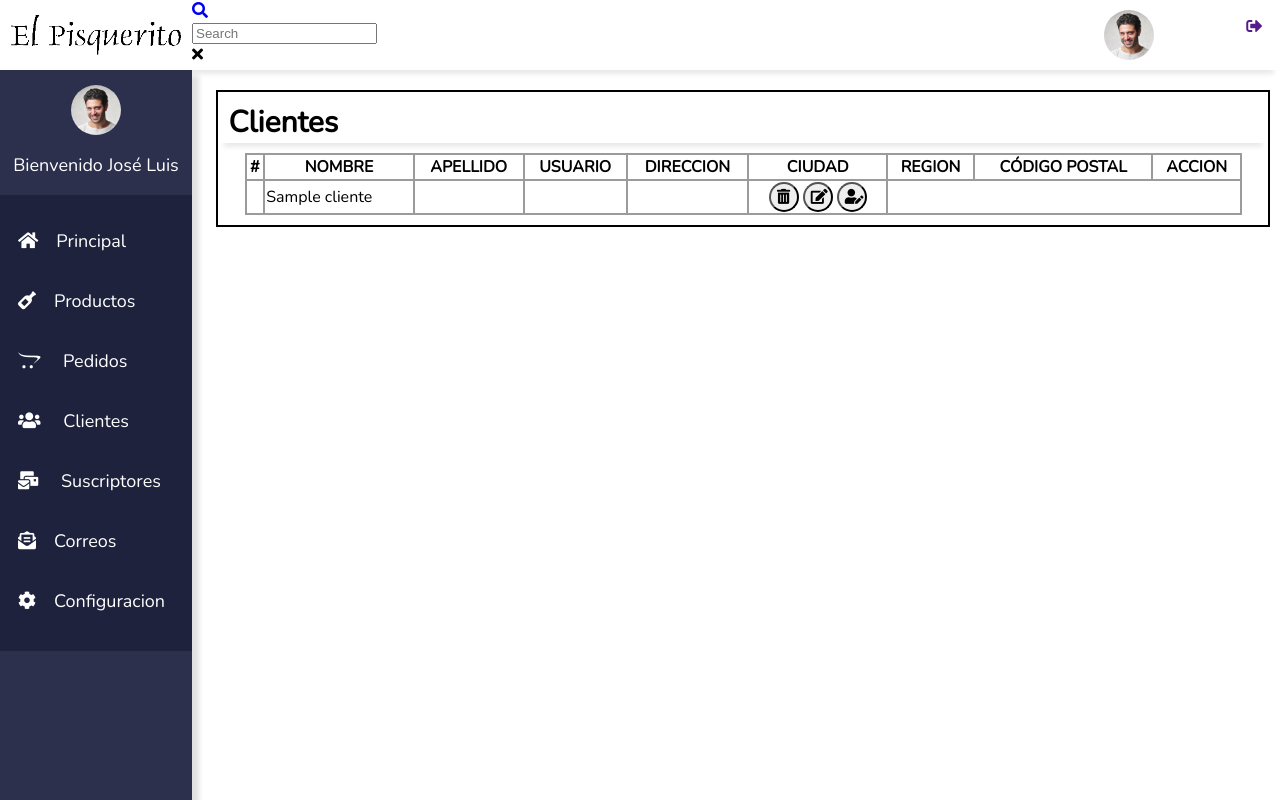
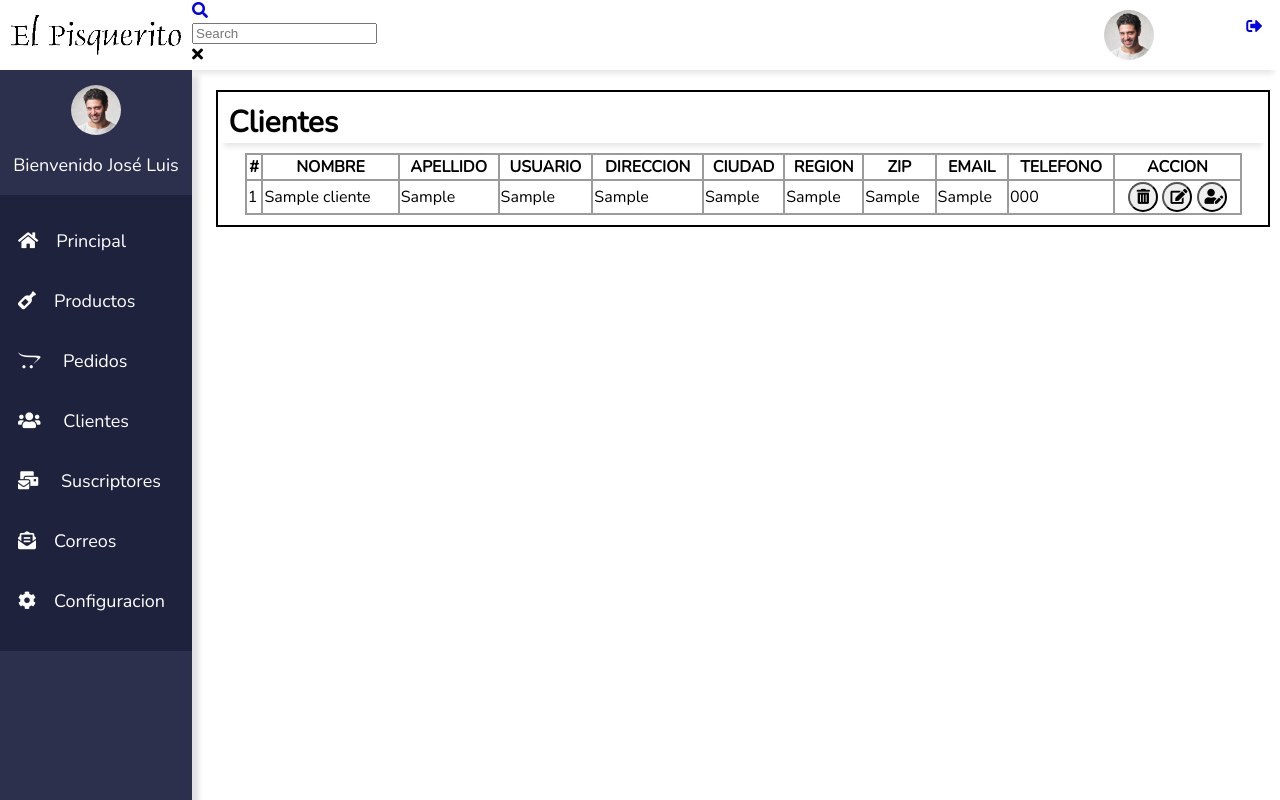
Before and after one commit to josephpm19/TallerDeSoftwareII, a PHP site: page /admin/clientes.php in a window 1280 px wide. Run offline with PHP 8.4, Linux system fonts and the light colour scheme; a user stored in the database is signed in; tables that the repository leaves empty or names only in its code hold one stand-in row (values such as "Sample post"); data that the repository does not hold is empty; some libraries are stand-ins or nearby versions.

Commit message:
clientes corregido

```diff
--- a/admin/agregar_producto.php
+++ b/admin/agregar_producto.php
@@ -1,5 +1,9 @@
 <?php
 session_start();
+if (!isset($_SESSION["nombre"])) {
+    header('Location: ../login.php');
+}
+
 $db = new PDO('mysql:host=localhost;dbname=pisquerito;charset=utf8', 'root', '');
 $stmt = $db->query("SELECT * FROM producto");
 $producto = $stmt->fetchAll();
@@ -34,7 +38,7 @@ $producto = $stmt->fetchAll();
                             <input id="titulo" name="titleproducto" type="text" placeholder="Título del producto" required>
                         </div>
                         <div class="fields">
-                            <input id="precio" name="precioproducto" type="number" placeholder=" S/. " required>
+                            <input id="precio" name="precioproducto" type="text" placeholder=" S/. " required>
                         </div>
                         <div class="fields">
                             <textarea name="descript" id="descript" cols="30" rows="10" placeholder="Descripcion" required></textarea>
--- a/admin/clientes.php
+++ b/admin/clientes.php
@@ -1,5 +1,8 @@
 <?php
 session_start();
+if (!isset($_SESSION["nombre"])) {
+    header('Location: ../login.php');
+}
 $db = new PDO('mysql:host=localhost;dbname=pisquerito;charset=utf8', 'root', '');
 $stmt = $db->query("SELECT * FROM cliente");
 $clientes = $stmt->fetchAll();
@@ -38,7 +41,9 @@ $clientes = $stmt->fetchAll();
                         <th>DIRECCION</th>
                         <th>CIUDAD</th>
                         <th>REGION</th>
-                        <th>CÓDIGO POSTAL</th>
+                        <th>ZIP</th>
+                        <th>EMAIL</th>
+                        <th>TELEFONO</th>
                         <th>ACCION</th>
                     </tr>
                     <?php if (count($clientes) == 0) { ?>
@@ -49,11 +54,16 @@ $clientes = $stmt->fetchAll();
 
                     <?php foreach ($clientes as $cli) { ?>
                     <tr>
-                        <td><?php echo $cli["id_producto"] ?></td>
+                        <td><?php echo $cli["id_cliente"] ?></td>
                         <td><?php echo $cli["nombre"] ?></td>
-                        <td><?php echo $cli["precio"] ?></td>
-                        <td><?php echo $cli["stock"] ?></td>
-                        <td><?php echo $cli["categoria"] ?></td>
+                        <td><?php echo $cli["apellido"] ?></td>
+                        <td><?php echo $cli["usuario"] ?></td>
+                        <td><?php echo $cli["direccion"] ?></td>
+                        <td><?php echo $cli["ciudad"] ?></td>
+                        <td><?php echo $cli["region"] ?></td>
+                        <td><?php echo $cli["cod_post"] ?></td>
+                        <td><?php echo $cli["correo"] ?></td>
+                        <td><?php echo $cli["telefono"] ?></td>
                         <td style="text-align: center">
                             <form class="edit" action="borrar_usuario.php" method="POST">
                                 <input type="hidden" name="id" value="<?php echo $u["id"] ?>">
--- a/admin/correos.php
+++ b/admin/correos.php
@@ -1,5 +1,8 @@
 <?php
 session_start();
+if (!isset($_SESSION["nombre"])) {
+    header('Location: ../login.php');
+}
 $db = new PDO('mysql:host=localhost;dbname=pisquerito;charset=utf8', 'root', '');
 $stmt = $db->query("SELECT * FROM contacto");
 $contacto = $stmt->fetchAll();
--- a/admin/editar_producto.php
+++ b/admin/editar_producto.php
@@ -1,5 +1,9 @@
 <?php
 session_start();
+if (!isset($_SESSION["nombre"])) {
+    header('Location: ../login.php');
+}
+
 $id=intval($_GET["id"]);
 
 $db = new PDO('mysql:host=localhost;dbname=pisquerito;charset=utf8', 'root', '');
--- a/admin/index.php
+++ b/admin/index.php
@@ -1,5 +1,8 @@
 <?php
 session_start();
+if (!isset($_SESSION["nombre"])) {
+    header('Location: ../login.php');
+}
 ?>
 
 <!DOCTYPE html>
--- /dev/null
+++ b/admin/logout.php
@@ -0,0 +1,6 @@
+<?php
+session_start();
+session_destroy();
+
+header("Location: ../login.php");
+?>
--- a/admin/partes/cab.php
+++ b/admin/partes/cab.php
@@ -12,7 +12,7 @@
             <div class="foto-perfil1">
                 <img src="img/6.jpg" alt="Foto Perfil">
                 <div class="logout">
-                    <a href=""><i class="fas fa-sign-out-alt"></i></a>
+                    <a href="logout.php"><i class="fas fa-sign-out-alt"></i></a>
                 </div>
             </div>
         </div>
--- a/admin/pedidos.php
+++ b/admin/pedidos.php
@@ -1,5 +1,8 @@
 <?php
 session_start();
+if (!isset($_SESSION["nombre"])) {
+    header('Location: ../login.php');
+}
 ?>
 
 <!DOCTYPE html>
--- a/admin/productos.php
+++ b/admin/productos.php
@@ -1,5 +1,9 @@
 <?php
 session_start();
+if (!isset($_SESSION["nombre"])) {
+    header('Location: ../login.php');
+}
+
 $db = new PDO('mysql:host=localhost;dbname=pisquerito;charset=utf8', 'root', '');
 $stmt = $db->query("SELECT * FROM producto");
 $producto = $stmt->fetchAll();
--- a/admin/suscriptores.php
+++ b/admin/suscriptores.php
@@ -1,5 +1,9 @@
 <?php
 session_start();
+if (!isset($_SESSION["nombre"])) {
+    header('Location: ../login.php');
+}
+
 $db = new PDO('mysql:host=localhost;dbname=pisquerito;charset=utf8', 'root', '');
 $stmt = $db->query("SELECT * FROM suscriptor");
 $suscriptores = $stmt->fetchAll();
--- a/admin/user-config.php
+++ b/admin/user-config.php
@@ -1,5 +1,8 @@
 <?php
 session_start();
+if (!isset($_SESSION["nombre"])) {
+    header('Location: ../login.php');
+}
 ?>
 
 <!DOCTYPE html>
--- a/css/producto.css
+++ b/css/producto.css
@@ -26,10 +26,13 @@ body{
     border:2px solid black;
     margin: 30px;
     float: right;
+    border-radius: 15px;
+    background: #fff;
+
 }
 .bloque-datos .titulo{
     border:2px solid black;
-    margin-top:50px;
+    margin-top:30px;
     margin-left: auto;
     margin-right: auto;
 }
--- a/partes/footer.php
+++ b/partes/footer.php
@@ -1,9 +1,9 @@
 <div id="footer">
-<div class="colum">
+<div class="colum" style="float:left">
         <img src="img\santiago.png" alt="">
     <p>Lorem ipsum dolor sit amet, consectetur adipiscing elit, sed do eiusmod tempor incididunt ut labore et dolore magna aliqua. Ut enim ad minim veniam, quis nostrud exercitation ullamco laboris nisi ut aliquip ex ea commodo consequat.</p>
     </div>
-    <div class="colum">
+    <div class="colum" style="align-content:center">
         <h3>Nuestras Políticas</h3>
         <ul>
             <li> <a href="politicas-de-envio.php"> Politicas de Envio</a> </li>
@@ -14,7 +14,7 @@
 
         </ul>
     </div>
-    <div class="colum">
+    <div class="colum" style="float:right">
         <h3>Síguenos</h3>
     <ul id="redess">
             <li> <a href="#"> <i class="fab fa-facebook-square"></i></a> </li>
```
Also changed, not shown: catalogo.php (+3 -4 lines), css/catalogo.css (+10 -6 lines), css/main.css (+3 -4 lines), photo/vino1.webp (renamed from imagenes/vino1.webp).
